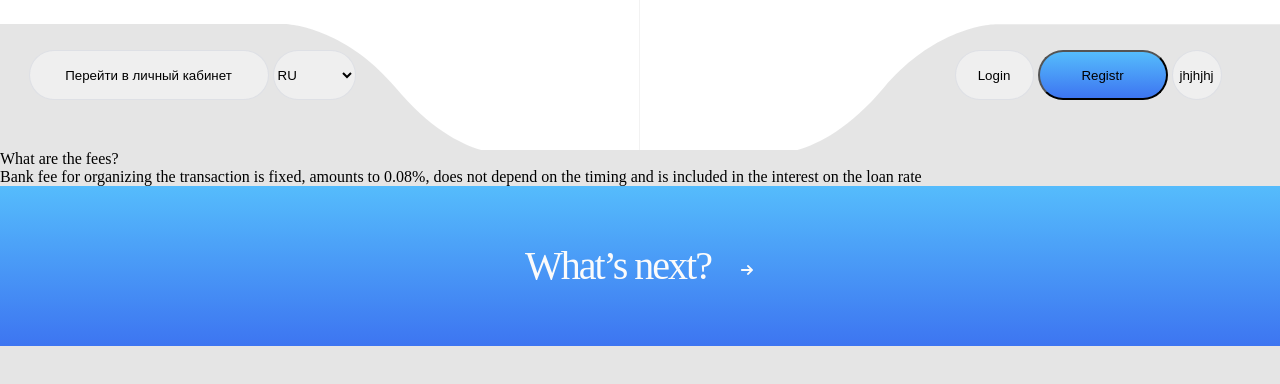
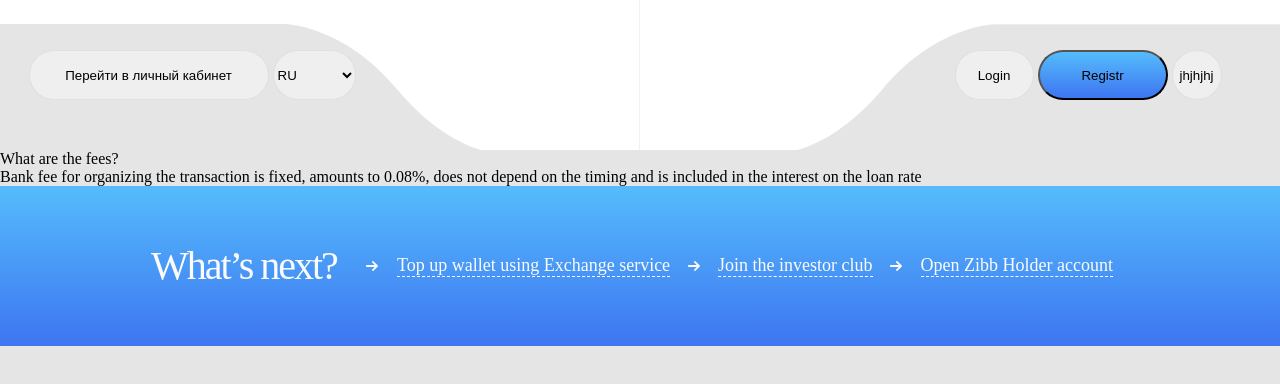
Before and after one commit to depst0r/Macte-Labs, a plain HTML site: page index.html in a window 1280 px wide. Drawn offline with Linux system fonts and the light colour scheme.

Commit message:
text-main

```diff
--- a/index.html
+++ b/index.html
@@ -36,8 +36,12 @@
         <div class="main__next">
             <div class="next-menu">
                 <h1>What’s next?</h1>
-                <div class="row"></div>
-
+                <div class="arrow"></div>
+                <p>Top up wallet using Exchange service</p>
+                <div class="arrow"></div>
+                <p>Join the investor club</p>
+                <div class="arrow"></div>
+                <p>Open Zibb Holder account</p>
             </div>
         </div>
     </main>
--- a/styles/style.css
+++ b/styles/style.css
@@ -98,10 +98,20 @@ header {
     letter-spacing: -0.05em;
     color: #FBFBFB;
 }
-.row {
+
+.next-menu p {
+    height: 20px;
+    font-size: 18px;
+    display: flex;
+    align-items: center;
+    color: #FBFBFB;
+    margin: 1rem;
+    border-bottom: 1px dashed #FFFFFF;
+    cursor: pointer;
+}
+.arrow {
     background: url('../img/VectorRow.svg') center no-repeat;
     width: 1rem;
     height: 1rem;
-    margin-top: 0.5rem;
 }
 /* :end */
```
